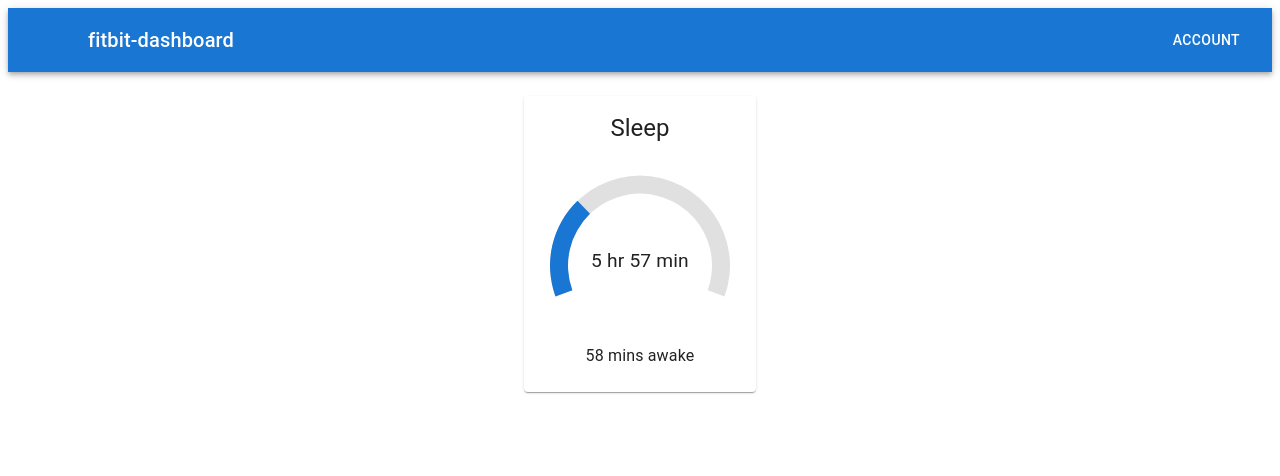
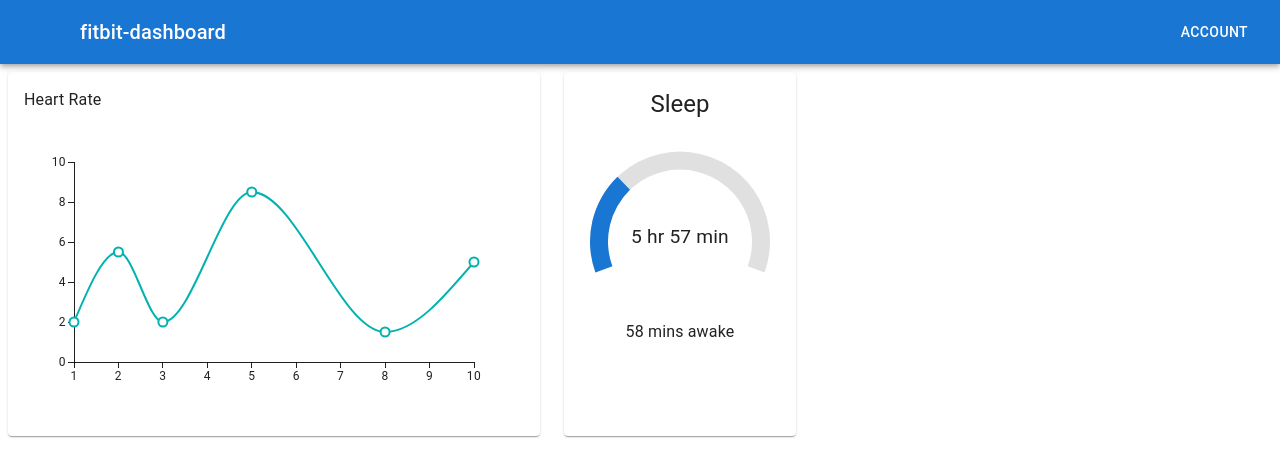
Before and after one commit to loganhagen/koa-sleep, a React (Vite) app in the folder client/: page / in a window 1280 px wide. Shown: the top 476 px of the page. Built offline with nearby package versions, Linux system fonts and the light colour scheme; some icons are missing.

Commit message:
style: remove margin from navbar

```diff
--- a/client/src/App.tsx
+++ b/client/src/App.tsx
@@ -1,23 +1,44 @@
-import { Box, Container } from "@mui/material";
+import { Box, Grid, CssBaseline } from "@mui/material";
 import Navbar from "./components/Navbar";
 import SleepChart from "./components/SleepChart";
+import HeartRateChart from "./components/HeartRateChart";
 
 function App() {
   return (
     <>
-      <Navbar />
-      <Container maxWidth="lg">
+      <CssBaseline />
+      <Box
+        sx={{
+          display: "flex",
+          flexDirection: "column",
+          minHeight: "100vh",
+          width: "100%",
+          margin: 0,
+          padding: 0,
+          overflow: "hidden",
+        }}
+      >
         <Box
           sx={{
-            display: "flex",
-            justifyContent: "center",
-            alignItems: "center",
-            padding: 3,
+            width: "100vw",
+            margin: 0,
+            padding: 0,
+            position: "relative",
+            left: 0,
+            right: 0,
+            top: 0,
           }}
         >
-          <SleepChart />
+          <Navbar />
         </Box>
-      </Container>
+
+        <Box sx={{ p: 0, m: 1 }}>
+          <Grid container spacing={3}>
+            <HeartRateChart />
+            <SleepChart />
+          </Grid>
+        </Box>
+      </Box>
     </>
   );
 }
--- /dev/null
+++ b/client/src/components/HeartRateChart.tsx
@@ -0,0 +1,22 @@
+import { Card, CardContent, Typography } from "@mui/material";
+import { LineChart } from "@mui/x-charts";
+
+export default function HeartRateChart() {
+  return (
+    <Card>
+      <CardContent>
+        <Typography>Heart Rate</Typography>
+        <LineChart
+          xAxis={[{ data: [1, 2, 3, 5, 8, 10] }]}
+          series={[
+            {
+              data: [2, 5.5, 2, 8.5, 1.5, 5],
+            },
+          ]}
+          width={500}
+          height={300}
+        />
+      </CardContent>
+    </Card>
+  );
+}
```
